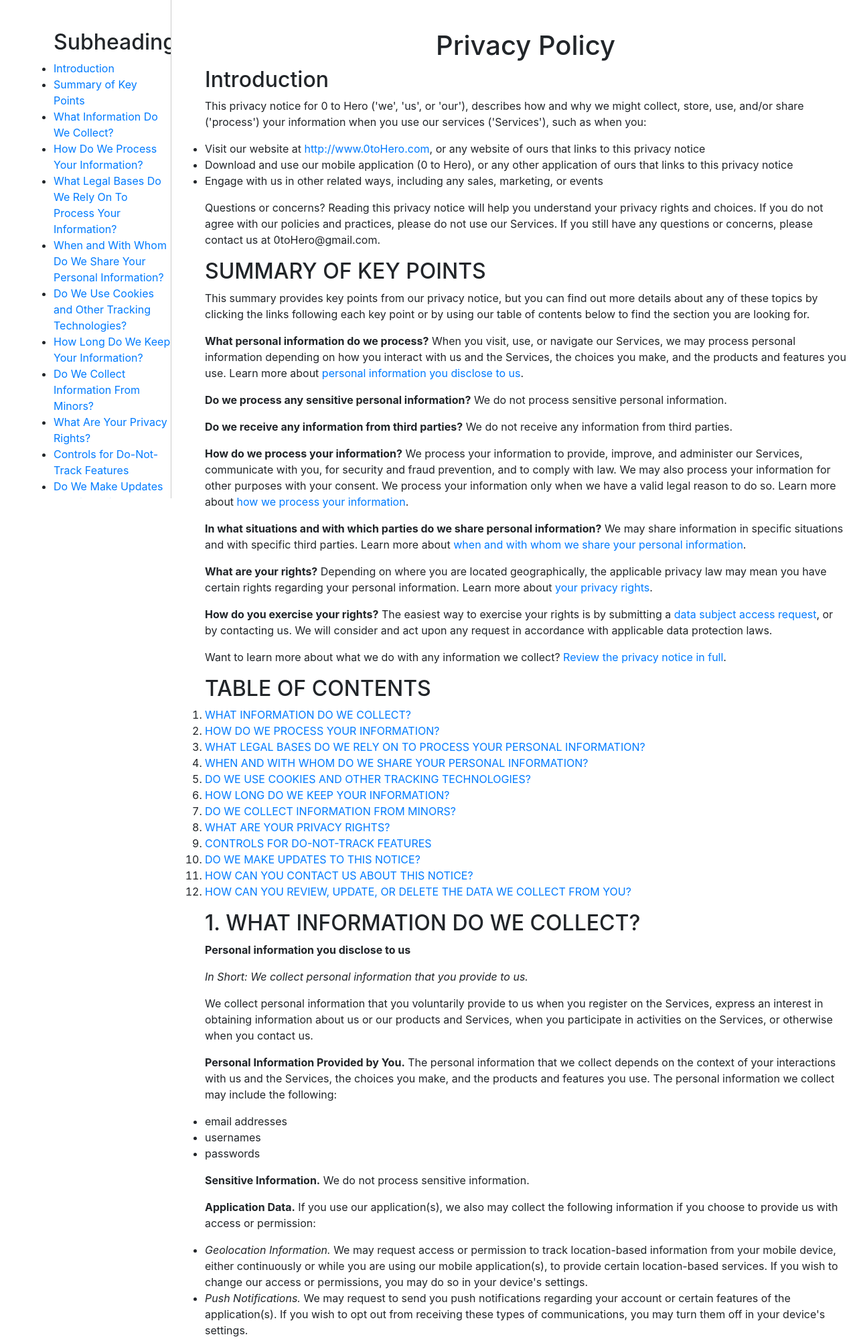
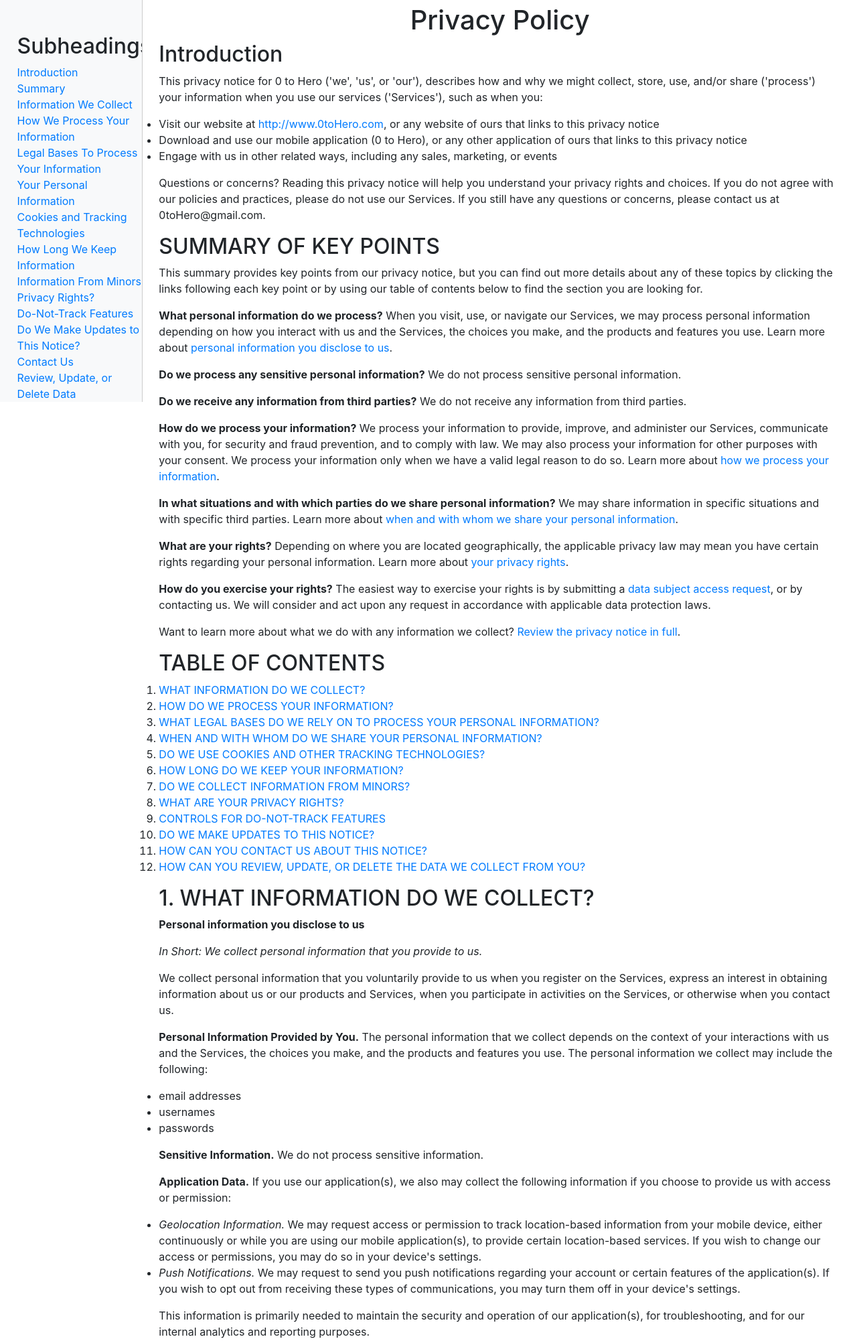
Before and after one commit to Robert-Lucas7/ECM2434_Group_Software_Project, a Django app: page /project/privacy_policy/ in a window 1280 px wide. Shown: the part 56-2058 px from the top of the page at 67% size. Run offline with Django 5.2, Linux system fonts and the light colour scheme; parts of the project's set-up code (start-up, migrations or seed data) failed here and were passed over; some libraries are stand-ins or nearby versions.

Commit message:
Updated privacy policy for mobile
Changed the styling so it displays on mobile

```diff
--- a/sustainability_project/project/static/project/css/styles.css
+++ b/sustainability_project/project/static/project/css/styles.css
@@ -296,28 +296,6 @@
     height: 5vh;
 }
 
-.sidebar {
-    flex: 1;
-    border-right: 1px solid #ccc;
-    position: fixed; /* This positions your sidebar relative to the viewport */
-    top: 0; /* This aligns it to the top */
-    left: 0; /* This aligns it to the left */
-    max-height: 100vh; /* This sets the maximum height to the height of the viewport */
-    overflow-y: auto; /* This adds scroll to the sidebar if the content is taller than the viewport */
-    padding-top: 100px;
-    padding-left: 80px;
-    padding-right: 0px;
-    width: 20%; /* Adjust the width as needed */
-}
-
-.content-container {
-    flex: 5;
-    padding: 1em;
-    padding-top: 100px;
-    padding-left: 50px;
-    margin-left: 20%;
-}
-
 .shop-table-container{
     background-color: #c7c8c7;
 }
--- a/sustainability_project/project/templates/project/privacy_policy.html
+++ b/sustainability_project/project/templates/project/privacy_policy.html
@@ -1,7 +1,6 @@
 {% extends 'base.html' %}
 
 {% block content %}
-
 <style>
     .page-container {
         display: flex;
@@ -15,43 +14,78 @@
         left: 0; /* This aligns it to the left */
         max-height: 100vh; /* This sets the maximum height to the height of the viewport */
         overflow-y: auto; /* This adds scroll to the sidebar if the content is taller than the viewport */
-        padding-top: 100px;
-        padding-left: 80px;
+        padding-top: 7%;
+        padding-left: 2%;
         padding-right: 0px;
         width: 20%; /* Adjust the width as needed */
     }
 
     .content-container {
-        flex: 5;
+        flex: 4;
         padding: 1em;
-        padding-top: 100px;
+        padding-top: 3%;
         padding-left: 50px;
         margin-left: 20%;
     }
+
+
+    @media only screen and (max-width: 600px) {
+    body {
+        font-size: 0.8em;
+    }
+    h2 {
+        font-size: 1rem;
+    }
+
+    .sidebar {
+        width: 100%;
+        position: relative;
+        border-right: none;
+    }
+
+    .content-container {
+        width: 100%;
+        padding: 1em;
+        margin-left: 2%;
+        padding-top: 20%;
+
+    }
+    }
 </style>
-<div class="page-container">
-    <div class="sidebar">
-        <h2>Subheadings</h2>
-        <ul>
+
+
+<!-- Bootstrap container for handling the full width -->
+<div class="container-fluid">
+    <div class="row">
+      <!-- Collapsible Sidebar Left -->
+      <nav id="sidebarMenuLeft" class="col-md-3 col-lg-2 d-md-block bg-light sidebar collapse">
+        <!-- Sidebar content -->
+        <div class="position-sticky pt-3 sidebar-sticky">
+          <h2>Subheadings</h2>
+          <ul class="nav flex-column">
             <li><a href="#introduction">Introduction</a></li>
-            <li><a href="#summary">Summary of Key Points</a></li>
-            <li><a href="#what-we-collect">What Information Do We Collect?</a></li>
-            <li><a href="#how-we-process">How Do We Process Your Information?</a></li>
-            <li><a href="#legal-bases">What Legal Bases Do We Rely On To Process Your Information?</a></li>
-            <li><a href="#share-info">When and With Whom Do We Share Your Personal Information?</a></li>
-            <li><a href="#cookies">Do We Use Cookies and Other Tracking Technologies?</a></li>
-            <li><a href="#info-retention">How Long Do We Keep Your Information?</a></li>
-            <li><a href="#collect-from-minors">Do We Collect Information From Minors?</a></li>
-            <li><a href="#privacy-rights">What Are Your Privacy Rights?</a></li>
-            <li><a href="#dnt">Controls for Do-Not-Track Features</a></li>
+            <li><a href="#summary">Summary</a></li>
+            <li><a href="#what-we-collect">Information We Collect</a></li>
+            <li><a href="#how-we-process">How We Process Your Information</a></li>
+            <li><a href="#legal-bases">Legal Bases To Process Your Information</a></li>
+            <li><a href="#share-info">Your Personal Information</a></li>
+            <li><a href="#cookies">Cookies and Tracking Technologies</a></li>
+            <li><a href="#info-retention">How Long We Keep Information</a></li>
+            <li><a href="#collect-from-minors">Information From Minors</a></li>
+            <li><a href="#privacy-rights">Privacy Rights?</a></li>
+            <li><a href="#dnt">Do-Not-Track Features</a></li>
             <li><a href="#updates">Do We Make Updates to This Notice?</a></li>
-            <li><a href="#contact">How Can You Contact Us About This Notice?</a></li>
-            <li><a href="#review-delete">How Can You Review, Update, or Delete the Data We Collect From You?</a></li>
-        </ul>
-    </div>
+            <li><a href="#contact">Contact Us</a></li>
+            <li><a href="#review-delete">Review, Update, or Delete Data</a></li>
+            <!-- Add more sidebar items here -->
+          </ul>
+        </div>
+      </nav>
 
-    <div class="content-container">
-        <center><h1>Privacy Policy</h1></center>
+      <!-- Main Content -->
+      <main role="main" class="col-md-9 ml-sm-auto col-lg-10 px-md-4 content-container">
+        <!-- Page content goes here -->
+        <center><h1 class="mt-4">Privacy Policy</h1></center>
 
         <div class="privacy-section">
             <h2>Introduction</h2>
@@ -68,23 +102,15 @@
 
         <!-- SUMMARY OF KEY POINTS -->
         <div class="privacy-section">
-            <h2>SUMMARY OF KEY POINTS</h2>
+            <h2 id="summary">SUMMARY OF KEY POINTS</h2>
             <p>This summary provides key points from our privacy notice, but you can find out more details about any of these topics by clicking the links following each key point or by using our table of contents below to find the section you are looking for.</p>
-
             <p><strong>What personal information do we process?</strong> When you visit, use, or navigate our Services, we may process personal information depending on how you interact with us and the Services, the choices you make, and the products and features you use. Learn more about <a href="#what-we-collect">personal information you disclose to us</a>.</p>
-
             <p><strong>Do we process any sensitive personal information?</strong> We do not process sensitive personal information.</p>
-
             <p><strong>Do we receive any information from third parties?</strong> We do not receive any information from third parties.</p>
-
             <p><strong>How do we process your information?</strong> We process your information to provide, improve, and administer our Services, communicate with you, for security and fraud prevention, and to comply with law. We may also process your information for other purposes with your consent. We process your information only when we have a valid legal reason to do so. Learn more about <a href="#how-we-process">how we process your information</a>.</p>
-
             <p><strong>In what situations and with which parties do we share personal information?</strong> We may share information in specific situations and with specific third parties. Learn more about <a href="#share-info">when and with whom we share your personal information</a>.</p>
-
             <p><strong>What are your rights?</strong> Depending on where you are located geographically, the applicable privacy law may mean you have certain rights regarding your personal information. Learn more about <a href="#privacy-rights">your privacy rights</a>.</p>
-
             <p><strong>How do you exercise your rights?</strong> The easiest way to exercise your rights is by submitting a <a href="https://example.com/data-subject-access-request">data subject access request</a>, or by contacting us. We will consider and act upon any request in accordance with applicable data protection laws.</p>
-
             <p>Want to learn more about what we do with any information we collect? <a href="#review-the-privacy-notice-in-full">Review the privacy notice in full</a>.</p>
           </div>
 
@@ -106,38 +132,29 @@
         </ol>
         </div>
 
+        <!-- Section 1 -->
         <h2 id="what-we-collect">1. WHAT INFORMATION DO WE COLLECT?</h2>
-        <!-- The rest of the content would follow here... -->
-        <!-- Section 1 -->
         <p><strong>Personal information you disclose to us</strong></p>
         <p><em>In Short: We collect personal information that you provide to us.</em></p>
-
         <p>We collect personal information that you voluntarily provide to us when you register on the Services, express an interest in obtaining information about us or our products and Services, when you participate in activities on the Services, or otherwise when you contact us.</p>
-
         <p><strong>Personal Information Provided by You.</strong> The personal information that we collect depends on the context of your interactions with us and the Services, the choices you make, and the products and features you use. The personal information we collect may include the following:</p>
         <ul>
             <li>email addresses</li>
             <li>usernames</li>
             <li>passwords</li>
         </ul>
-
         <p><strong>Sensitive Information.</strong> We do not process sensitive information.</p>
-
         <p><strong>Application Data.</strong> If you use our application(s), we also may collect the following information if you choose to provide us with access or permission:</p>
         <ul>
             <li><em>Geolocation Information.</em> We may request access or permission to track location-based information from your mobile device, either continuously or while you are using our mobile application(s), to provide certain location-based services. If you wish to change our access or permissions, you may do so in your device's settings.</li>
             <li><em>Push Notifications.</em> We may request to send you push notifications regarding your account or certain features of the application(s). If you wish to opt out from receiving these types of communications, you may turn them off in your device's settings.</li>
         </ul>
-
         <p>This information is primarily needed to maintain the security and operation of our application(s), for troubleshooting, and for our internal analytics and reporting purposes.</p>
-
         <p>All personal information that you provide to us must be true, complete, and accurate, and you must notify us of any changes to such personal information.</p>
 
         <!-- Section 2 -->
         <h2 id="how-we-process">2. HOW DO WE PROCESS YOUR INFORMATION?</h2>
-
         <p><em>In Short: We process your information to provide, improve, and administer our Services, communicate with you, for security and fraud prevention, and to comply with law. We may also process your information for other purposes with your consent.</em></p>
-
         <p>We process your personal information for a variety of reasons, depending on how you interact with our Services, including:</p>
         <ul>
             <li>To facilitate account creation and authentication and otherwise manage user accounts. We may process your information so you can create and log in to your account, as well as keep your account in working order.</li>
@@ -146,9 +163,7 @@
 
         <!-- Section 3 -->
         <h2 id="legal-bases">3. WHAT LEGAL BASES DO WE RELY ON TO PROCESS YOUR INFORMATION?</h2>
-
         <p><em>In Short: We only process your personal information when we believe it is necessary and we have a valid legal reason (i.e. legal basis) to do so under applicable law, like with your consent, to comply with laws, to provide you with services to enter into or fulfill our contractual obligations, to protect your rights, or to fulfill our legitimate business interests.</em></p>
-
         <p>The General Data Protection Regulation (GDPR) and UK GDPR require us to explain the valid legal bases we rely on in order to process your personal information. As such, we may rely on the following legal bases to process your personal information:</p>
         <ul>
             <li>Consent. We may process your information if you have given us permission (i.e. consent) to use your personal information for a specific purpose. You can withdraw your consent at any time. Learn more about <a href="#withdrawconsent">withdrawing your consent</a>.</li>
@@ -158,9 +173,7 @@
 
         <!-- Section 4 -->
         <h2 id="share-info">4. WHEN AND WITH WHOM DO WE SHARE YOUR PERSONAL INFORMATION?</h2>
-
         <p><em>In Short: We may share information in specific situations described in this section and/or with the following third parties.</em></p>
-
         <p>We may need to share your personal information in the following situations:</p>
         <ul>
             <li><strong>Business Transfers.</strong> We may share or transfer your information in connection with, or during negotiations of, any merger, sale of company assets, financing, or acquisition of all or a portion of our business to another company.</li>
@@ -169,54 +182,37 @@
 
         <!-- Section 5 -->
         <h2 id="cookies">5. DO WE USE COOKIES AND OTHER TRACKING TECHNOLOGIES?</h2>
-
         <p><em>In Short: We may use cookies and other tracking technologies to collect and store your information.</em></p>
-
         <p>We may use cookies and similar tracking technologies (like web beacons and pixels) to access or store information. Specific information about how we use such technologies and how you can refuse certain cookies is set out in our Cookie Notice.</p>
 
         <!-- Section 6 -->
         <h2 id="info-retention">6. HOW LONG DO WE KEEP YOUR INFORMATION?</h2>
-
         <p><em>In Short: We keep your information for as long as necessary to fulfill the purposes outlined in this privacy notice unless otherwise required by law.</em></p>
-
         <p>We will only keep your personal information for as long as it is necessary for the purposes set out in this privacy notice, unless a longer retention period is required or permitted by law (such as tax, accounting, or other legal requirements). No purpose in this notice will require us keeping your personal information for longer than the period of time in which users have an account with us.</p>
-
         <p>When we have no ongoing legitimate business need to process your personal information, we will either delete or anonymise such information, or, if this is not possible (for example, because your personal information has been stored in backup archives), then we will securely store your personal information and isolate it from any further processing until deletion is possible.</p>
 
         <!-- Section 7 -->
         <h2 id="collect-from-minors">7. DO WE COLLECT INFORMATION FROM MINORS?</h2>
-
         <p><em>In Short: We do not knowingly collect data from or market to children under 18 years of age.</em></p>
-
         <p>We do not knowingly solicit data from or market to children under 18 years of age. By using the Services, you represent that you are at least 18 or that you are the parent or guardian of such a minor and consent to such minor dependent's use of the Services. If we learn that personal information from users less than 18 years of age has been collected, we will deactivate the account and take reasonable measures to promptly delete such data. If you become aware of any data we may have collected from children under age 18, please contact us at 0toHero@gmail.com.</p>
 
         <!-- Section 8 -->
         <h2 id="privacy-rights">8. WHAT ARE YOUR PRIVACY RIGHTS?</h2>
-
         <p><em>In Short: In some regions, such as the European Economic Area (EEA), United Kingdom (UK), and Switzerland, you have rights that allow you greater access to and control over your personal information.</em></p>
-
         <p>In some regions (like the EEA, UK, and Switzerland), you have certain rights under applicable data protection laws. These may include the right (i) to request access and obtain a copy of your personal information, (ii) to request rectification or erasure; (iii) to restrict the processing of your personal information; (iv) if applicable, to data portability; and (v) not to be subject to automated decision-making. In certain circumstances, you may also have the right to object to the processing of your personal information. You can make such a request by contacting us by using the contact details provided in the section '<a href="#contact">HOW CAN YOU CONTACT US ABOUT THIS NOTICE?</a>' below.</p>
-
         <p>We will consider and act upon any request in accordance with applicable data protection laws.</p>
-
         <p>If you are located in the EEA or UK and you believe we are unlawfully processing your personal information, you also have the right to complain to your <a href="https://example.com/member-state-data-protection-authority">Member State data protection authority</a> or <a href="https://example.com/uk-data-protection-authority">UK data protection authority</a>.</p>
-
         <p>If you are located in Switzerland, you may contact the <a href="https://example.com/federal-data-protection-information-commissioner">Federal Data Protection and Information Commissioner</a>.</p>
-
         <p><strong>Withdrawing your consent:</strong> If we are relying on your consent to process your personal information, you have the right to withdraw your consent at any time. You can withdraw your consent at any time by contacting us by using the contact details provided in the section '<a href="#contact">HOW CAN YOU CONTACT US ABOUT THIS NOTICE?</a>' below.</p>
 
         <!-- Account Information -->
         <h3>Account Information</h3>
-
         <p>If you would at any time like to review or change the information in your account or terminate your account, you can:</p>
         <ul>
             <li>Log in to your account settings and update your user account.</li>
         </ul>
-
         <p>Upon your request to terminate your account, we will deactivate or delete your account and information from our active databases. However, we may retain some information in our files to prevent fraud, troubleshoot problems, assist with any investigations, enforce our legal terms and/or comply with applicable legal requirements.</p>
-
         <p><strong>Cookies and similar technologies:</strong> Most Web browsers are set to accept cookies by default. If you prefer, you can usually choose to set your browser to remove cookies and to reject cookies. If you choose to remove cookies or reject cookies, this could affect certain features or services of our Services.</p>
-
         <p>If you have questions or comments about your privacy rights, you may email us at 0toHero@gmail.com.</p>
 
         <!-- Section 9 -->
@@ -236,8 +232,11 @@
         <h2 id="review-delete">12. HOW CAN YOU REVIEW, UPDATE, OR DELETE THE DATA WE COLLECT FROM YOU?</h2>
         <p>Based on the applicable laws of your country, you may have the right to request access to the personal information we collect from you, change that information, or delete it. To request to review, update, or delete your personal information, please fill out and submit a data subject access request.</p>
 
+      </main>
+    </div>
+  </div>
 
-    </div>
-</div>
+
+
 
 {% endblock %}
```
